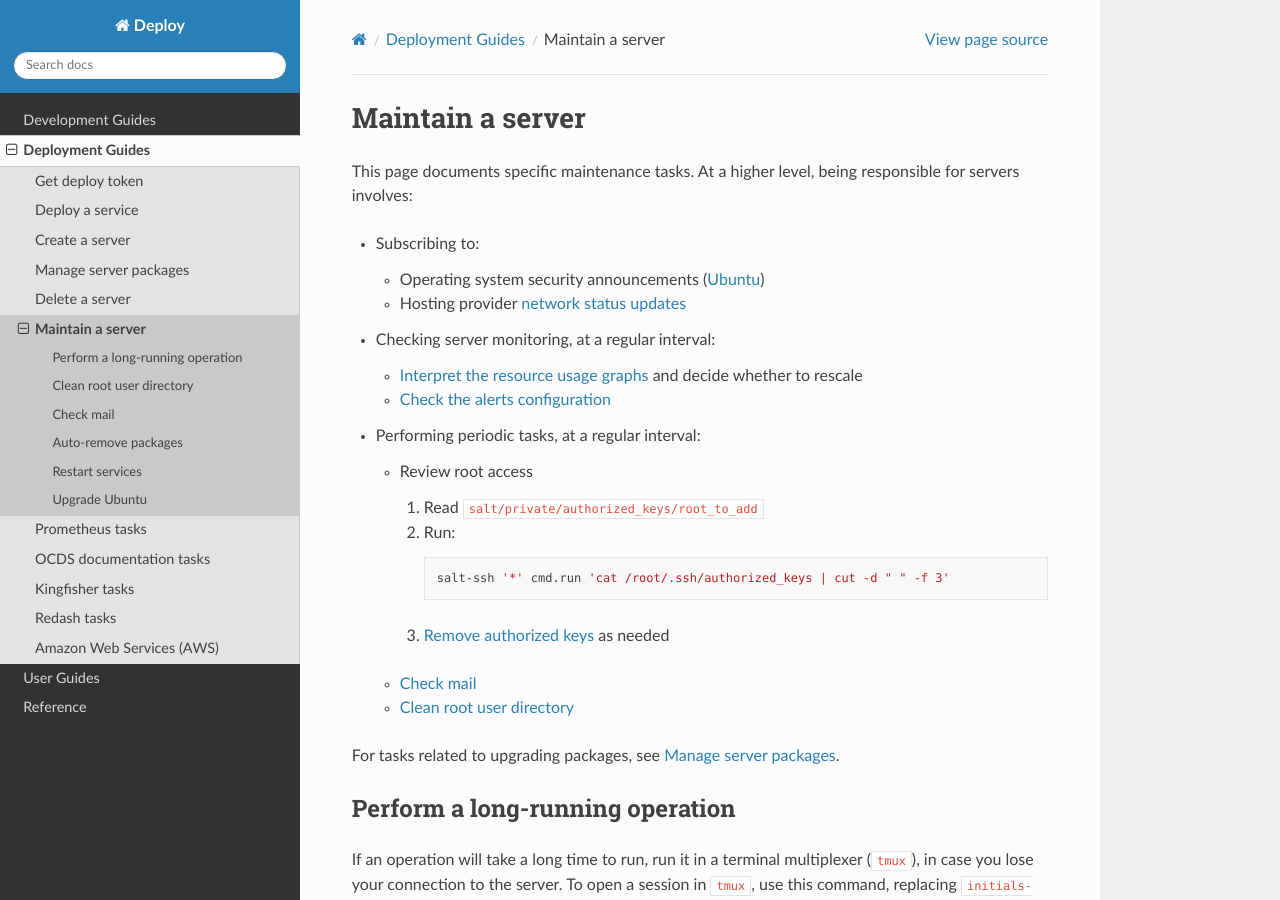
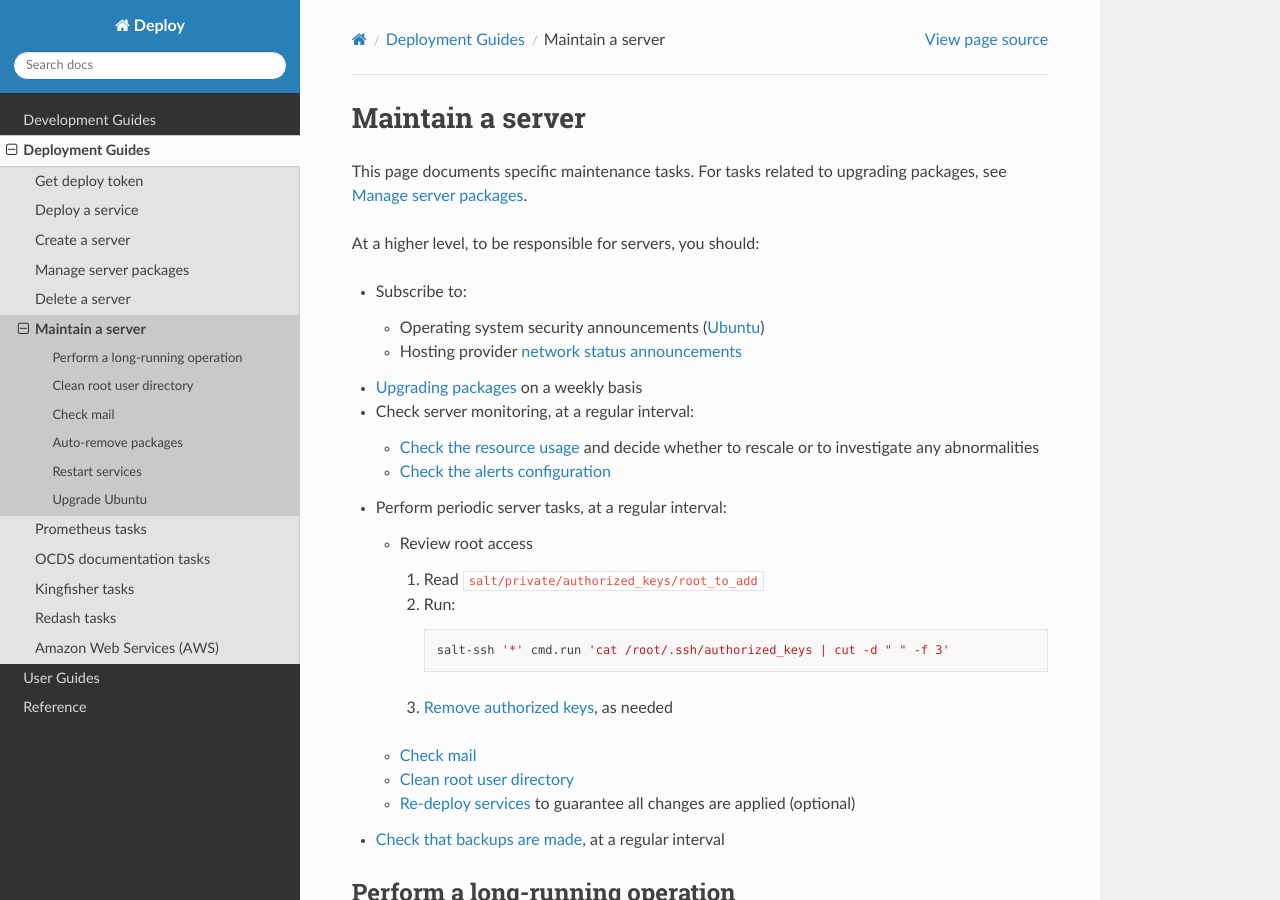
Before and after one commit to open-contracting/deploy, a Sphinx documentation site: the page built from docs/deploy/maintain.rst, in a window 1280 px wide and 900 px high. Built offline with Sphinx 7.4.7 and the Read the Docs theme 2.0.0, drawn with Linux system fonts in a browser that asks for light colours.

Commit message:
Add a couple more maintenance responsibilities

```diff
--- a/docs/deploy/maintain.rst
+++ b/docs/deploy/maintain.rst
@@ -1,19 +1,23 @@
 Maintain a server
 =================
 
-This page documents specific maintenance tasks. At a higher level, being responsible for servers involves:
+This page documents specific maintenance tasks. For tasks related to upgrading packages, see :doc:`packages`.
 
--  Subscribing to:
+At a higher level, to be responsible for servers, you should:
+
+-  Subscribe to:
 
    -  Operating system security announcements (`Ubuntu <https://lists.ubuntu.com/mailman/listinfo/ubuntu-security-announce>`__)
-   -  Hosting provider :ref:`network status updates<hosting>`
+   -  Hosting provider :ref:`network status announcements<hosting>`
 
--  Checking server monitoring, at a regular interval:
+-  :doc:`Upgrading packages<packages>` on a weekly basis
 
-   -  :doc:`Interpret the resource usage graphs <../use/prometheus>` and decide whether to rescale
+-  Check server monitoring, at a regular interval:
+
+   -  :doc:`Check the resource usage <../use/prometheus>` and decide whether to rescale or to investigate any abnormalities
    -  `Check the alerts configuration <https://monitor.prometheus.open-contracting.org/alerts>`__
 
--  Performing periodic tasks, at a regular interval:
+-  Perform periodic server tasks, at a regular interval:
 
    -  Review root access
 
@@ -24,12 +28,13 @@ This page documents specific maintenance tasks. At a higher level, being respons
 
             salt-ssh '*' cmd.run 'cat /root/.ssh/authorized_keys | cut -d " " -f 3'
 
-      #. :ref:`Remove authorized keys<delete-authorized_key>` as needed
+      #. :ref:`Remove authorized keys<delete-authorized_key>`, as needed
 
    -  :ref:`Check mail<check-mail>`
    -  :ref:`Clean root user directory<clean-root-user-directory>`
+   -  :doc:`Re-deploy services<deploy>` to guarantee all changes are applied (optional)
 
-For tasks related to upgrading packages, see :doc:`packages`.
+-  :ref:`Check that backups are made<hosting>`, at a regular interval
 
 .. _tmux:
 
```
